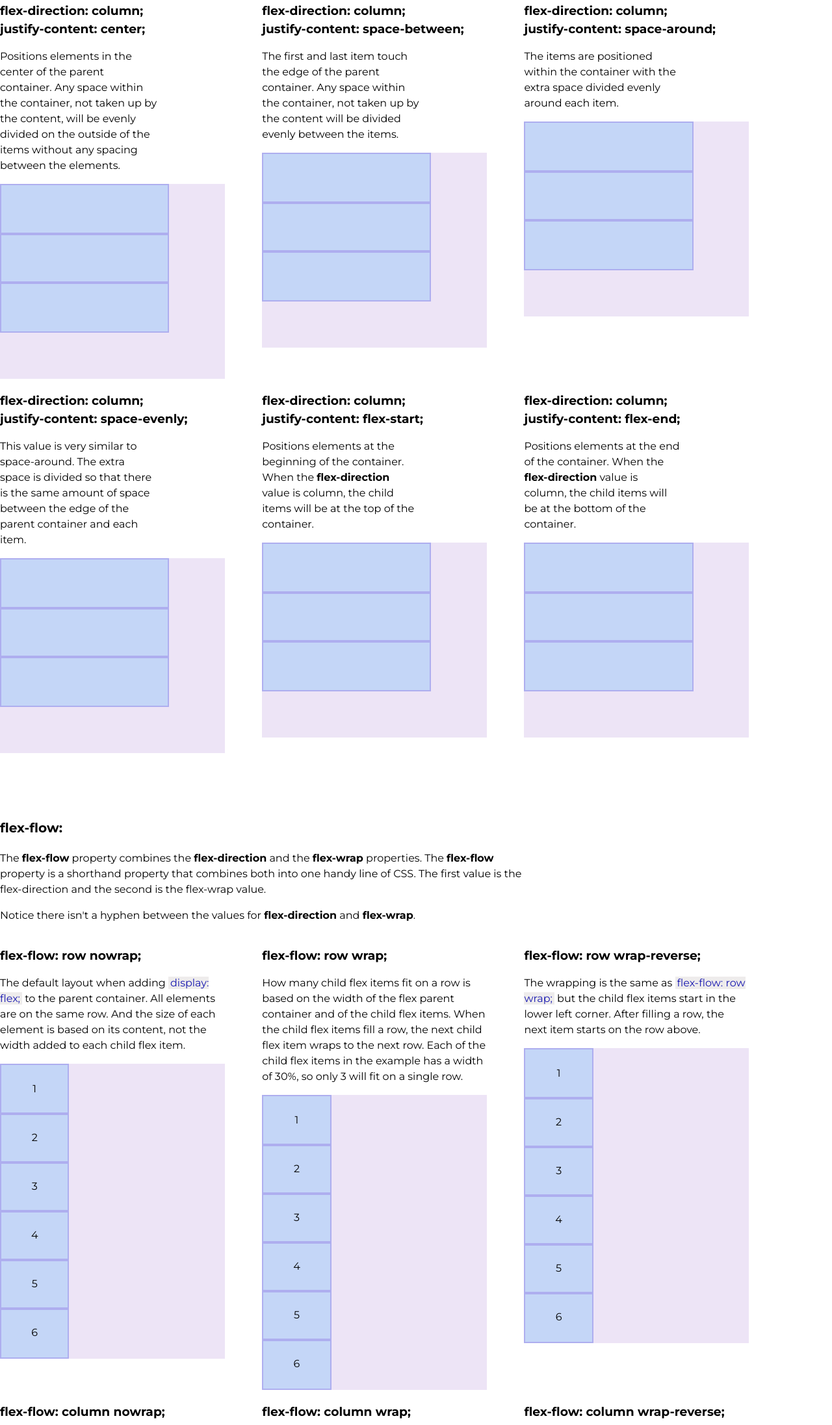
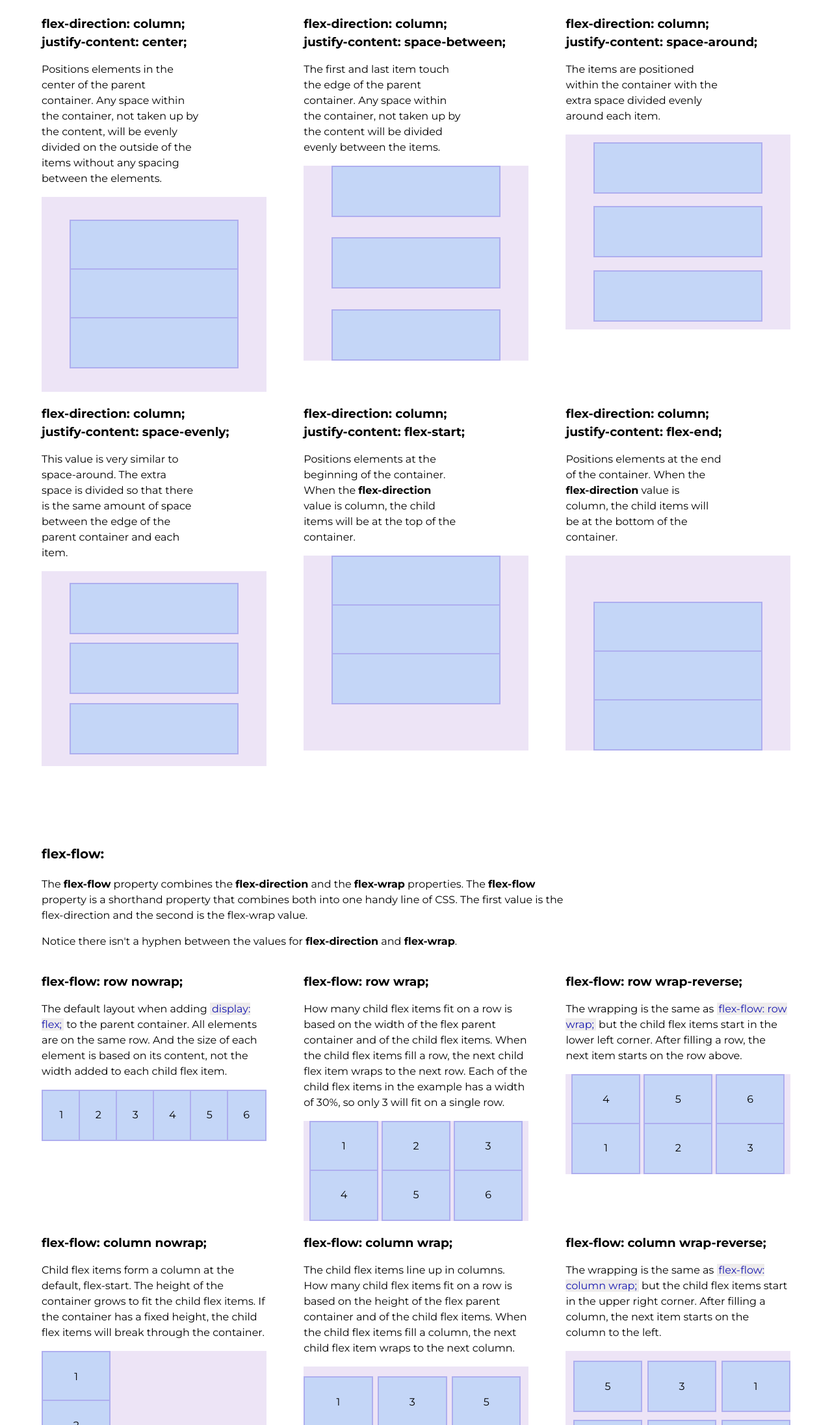
Before and after one commit to ang-riv/flexbox-worksheet, a plain HTML site: page index.html in a window 1280 px wide. Shown: the part 8771-10964 px from the top of the page at 65% size. Drawn offline with Linux system fonts and the light colour scheme.

Commit message:
Finished flex-direction and flex-flow

```diff
--- a/css/main.css
+++ b/css/main.css
@@ -551,41 +551,49 @@ section#gap-section {
 
 /* flex-direction section */
 section#flex-direction-section {
-  /* place your code here */
+  display: flex;
+  justify-content: center;
+  align-items: center;
 }
 
 .column-justify-content-center-parent-container {
-  /* place your code here */
+  display: flex;
+  flex-direction: column;
   justify-content: center;
   align-items: center;
 }
 
 .column-justify-content-space-between-parent-container {
-  /* place your code here */
+  display: flex;
+  flex-direction: column;
   justify-content: space-between;
   align-items: center;
 }
 
 .column-justify-content-space-around-parent-container {
-  /* place your code here */
+  display: flex;
+  flex-direction: column;
   justify-content: space-around;
   align-items: center;
 }
 
 .column-justify-content-space-evenly-parent-container {
-  /* place your code here */
+  display: flex;
+  flex-direction: column;
   justify-content: space-evenly;
   align-items: center;
 }
 
 .column-justify-content-flex-start-parent-container {
-  /* place your code here */
+  display: flex;
+  flex-direction: column;
   justify-content: flex-start;
   align-items: center;
 }
 
 .column-justify-content-flex-end-parent-container {
-  /* place your code here */
+  display: flex;
+  flex-direction: column;
   justify-content: flex-end;
   align-items: center;
 }
@@ -594,36 +602,44 @@ section#flex-direction-section {
 
 /* flex-flow section */
 section#flex-flow-section {
-  /* place your code here */
+  display: flex;
+  justify-content: center;
+  align-items: center;
 }
 
 .flex-flow-row-nowrap-parent-container {
-  /* place your code here */
+  display: flex;
+  flex-flow: row nowrap;
   justify-content: space-evenly;
 }
 
 .flex-flow-row-wrap-parent-container {
-  /* place your code here */
+  display: flex;
+  flex-flow: row wrap;
   justify-content: space-evenly;
 }
 
 .flex-flow-row-wrap-reverse-parent-container {
-  /* place your code here */
+  display: flex;
+  flex-flow: row wrap-reverse;
   justify-content: space-evenly;
 }
 
 .flex-flow-column-nowrap-parent-container {
-  /* place your code here */
+  display: flex;
+  flex-flow: column nowrap;
   justify-content: space-evenly;
 }
 
 .flex-flow-column-wrap-parent-container {
-  /* place your code here */
+  display: flex;
+  flex-flow: column wrap;
   justify-content: space-evenly;
 }
 
 .flex-flow-column-wrap-reverse-parent-container {
-  /* place your code here */
+  display: flex;
+  flex-flow: column wrap-reverse;
   justify-content: space-evenly;
 }
 
```
